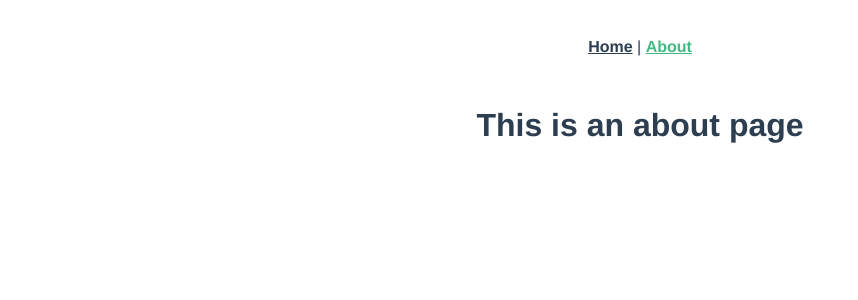
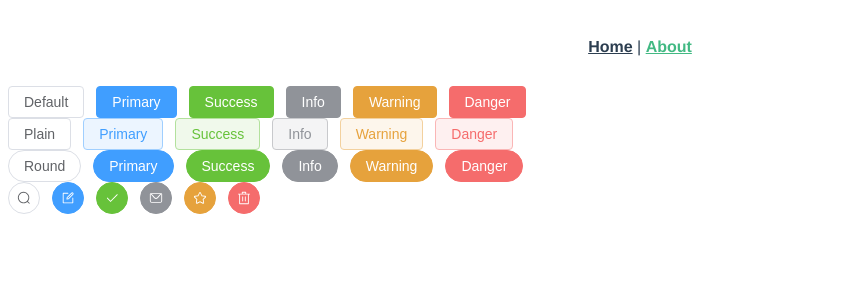
Before and after one commit to yongninghe/vue3-blog-front, a Vue app: page /about in a window 1280 px wide. Shown: the top 300 px of the page, without its empty margins (0-858 px from the left). Built offline with nearby package versions, Linux system fonts and the light colour scheme.

Commit message:
参考https://blog.csdn.net/qq_44017116/article/details/127713704 创建工程，映入elementplus

```diff
--- a/package.json
+++ b/package.json
@@ -8,7 +8,9 @@
     "lint": "vue-cli-service lint"
   },
   "dependencies": {
+    "@element-plus/icons-vue": "^2.0.10",
     "core-js": "^3.8.3",
+    "element-plus": "^2.2.29",
     "vue": "^3.2.13",
     "vue-router": "^4.0.3",
     "vuex": "^4.0.0"
--- a/src/main.ts
+++ b/src/main.ts
@@ -2,5 +2,11 @@
 import App from './App.vue'
 import router from './router'
 import store from './store'
-
-createApp(App).use(store).use(router).mount('#app')
+import ElementPlus from 'element-plus'
+import 'element-plus/theme-chalk/index.css'
+import * as ElementPlusIconsVue from '@element-plus/icons-vue'
+const app = createApp(App)
+for (const [key, component] of Object.entries(ElementPlusIconsVue)) {
+    app.component(key, component)
+}
+app.use(store).use(router).use(ElementPlus).mount('#app')
--- a/src/views/AboutView.vue
+++ b/src/views/AboutView.vue
@@ -1,5 +1,48 @@
 <template>
-  <div class="about">
-    <h1>This is an about page</h1>
-  </div>
-</template>
+    <el-row class="mb-4">
+      <el-button>Default</el-button>
+      <el-button type="primary">Primary</el-button>
+      <el-button type="success">Success</el-button>
+      <el-button type="info">Info</el-button>
+      <el-button type="warning">Warning</el-button>
+      <el-button type="danger">Danger</el-button>
+    </el-row>
+
+    <el-row class="mb-4">
+      <el-button plain>Plain</el-button>
+      <el-button type="primary" plain>Primary</el-button>
+      <el-button type="success" plain>Success</el-button>
+      <el-button type="info" plain>Info</el-button>
+      <el-button type="warning" plain>Warning</el-button>
+      <el-button type="danger" plain>Danger</el-button>
+    </el-row>
+
+    <el-row class="mb-4">
+      <el-button round>Round</el-button>
+      <el-button type="primary" round>Primary</el-button>
+      <el-button type="success" round>Success</el-button>
+      <el-button type="info" round>Info</el-button>
+      <el-button type="warning" round>Warning</el-button>
+      <el-button type="danger" round>Danger</el-button>
+    </el-row>
+
+    <el-row>
+      <el-button :icon="Search" circle />
+      <el-button type="primary" :icon="Edit" circle />
+      <el-button type="success" :icon="Check" circle />
+      <el-button type="info" :icon="Message" circle />
+      <el-button type="warning" :icon="Star" circle />
+      <el-button type="danger" :icon="Delete" circle />
+    </el-row>
+  </template>
+
+  <script lang="ts" setup>
+    import {
+      Check,
+      Delete,
+      Edit,
+      Message,
+      Search,
+      Star,
+    } from '@element-plus/icons-vue'
+  </script>
```
Also changed, not shown: 1 other file (tests, documents, lock files or other folders).
